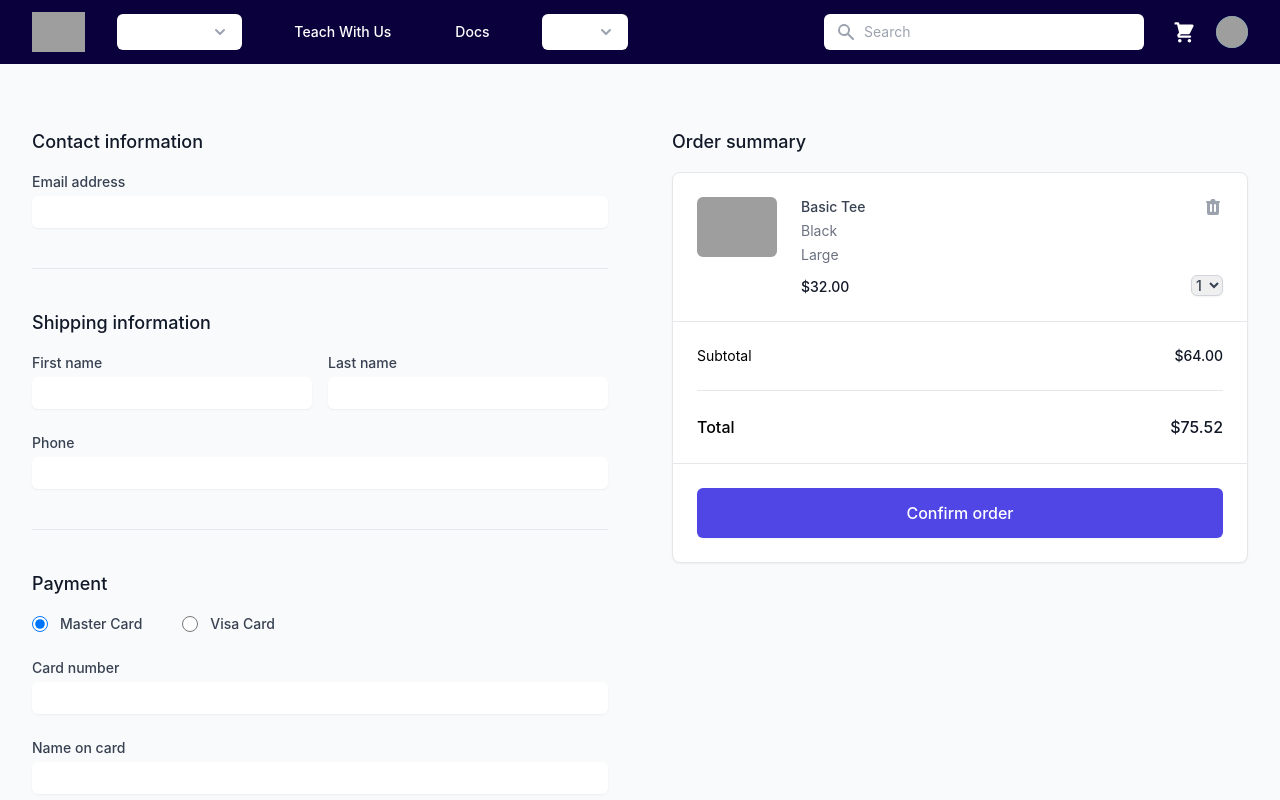
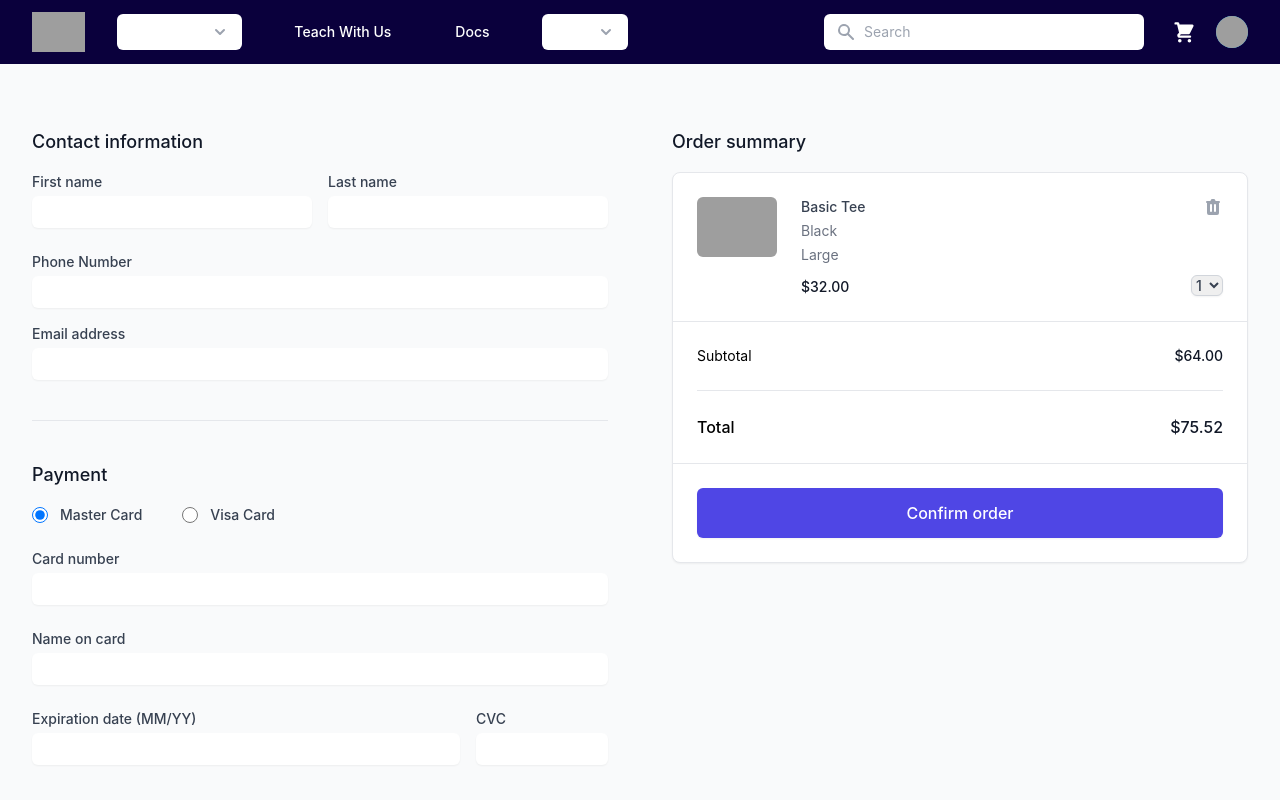
Before and after one commit to developer-sidani/E-Learning-System-Frontend, a Next.js app: page /checkout in a window 1280 px wide. Shown: the top 800 px of the page. Built offline with nearby package versions, Linux system fonts and the light colour scheme; grey boxes are pictures that could not be loaded.

Commit message:
minor changes

```diff
--- a/src/components/checkout/checkout.jsx
+++ b/src/components/checkout/checkout.jsx
@@ -52,26 +52,6 @@ return(
           <div>
             <div>
               <h2 className="text-lg font-medium text-gray-900">Contact information</h2>
-
-              <div className="mt-4">
-                <label htmlFor="email-address" className="block text-sm font-medium text-gray-700">
-                  Email address
-                </label>
-                <div className="mt-1">
-                  <input
-                    type="email"
-                    id="email-address"
-                    name="email-address"
-                    autoComplete="email"
-                    className="block py-1.5 w-full border-gray-300 rounded-md shadow-sm focus:ring-indigo-500 focus:border-indigo-500 sm:text-sm"
-                  />
-                </div>
-              </div>
-            </div>
-
-            <div className="mt-10 border-t border-gray-200 pt-10">
-              <h2 className="text-lg font-medium text-gray-900">Shipping information</h2>
-
               <div className="mt-4 grid grid-cols-1 gap-y-6 sm:grid-cols-2 sm:gap-x-4">
                 <div>
                   <label htmlFor="first-name" className="block text-sm font-medium text-gray-700">
@@ -128,7 +108,7 @@ return(
 
                 <div className="sm:col-span-2">
                   <label htmlFor="phone" className="block text-sm font-medium text-gray-700">
-                    Phone
+                    Phone Number
                   </label>
                   <div className="mt-1">
                     <input
@@ -141,7 +121,27 @@ return(
                   </div>
                 </div>
               </div>
+              <div className="mt-4">
+                <label htmlFor="email-address" className="block text-sm font-medium text-gray-700">
+                  Email address
+                </label>
+                <div className="mt-1">
+                  <input
+                    type="email"
+                    id="email-address"
+                    name="email-address"
+                    autoComplete="email"
+                    className="block py-1.5 w-full border-gray-300 rounded-md shadow-sm focus:ring-indigo-500 focus:border-indigo-500 sm:text-sm"
+                  />
+                </div>
+              </div>
             </div>
+
+            {/* <div className="mt-10 border-t border-gray-200 pt-10">
+              <h2 className="text-lg font-medium text-gray-900">Shipping information</h2>
+
+
+            </div> */}
 
             {/* Payment */}
             <div className="mt-10 border-t border-gray-200 pt-10">
```
